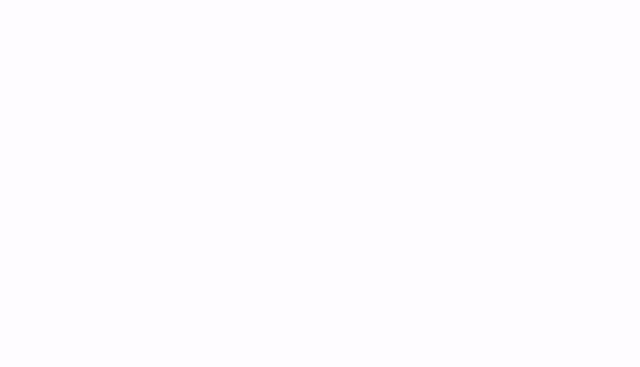
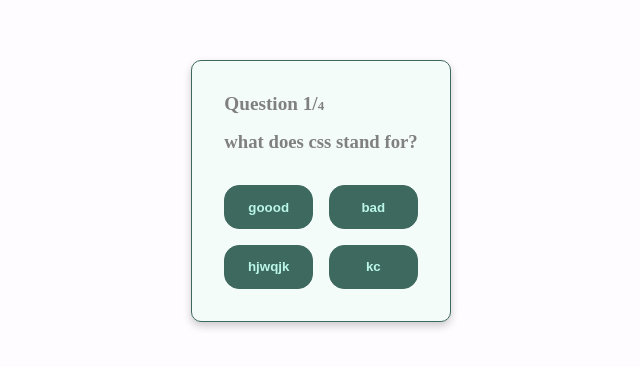
Before and after one commit to stephanniegb/QTest-quiz-repo, a React (Create React App) app in the folder my-app/: page /start in a window 1280 px wide. Shown: the part 209-576 px from the top of the page, without its empty margins (319-959 px from the left). Built offline with nearby package versions, Linux system fonts and the light colour scheme.

Commit message:
another commit

```diff
--- /dev/null
+++ b/my-app/src/Questions.json
@@ -0,0 +1,23 @@
+[
+    {"QuestionText":"what does  css stand for?","answerOptions":[
+    {"answertext":"goood","isCorrect":true},
+    {"answertext":"bad","isCorrect":true},
+    {"answertext":"hjwqjk","isCorrect":true},
+    {"answertext":"kc","isCorrect":true}]},
+    {"QuestionText":"what does html stand for?","answerOptions":[
+    {"answertext":"emma","isCorrect":true},
+    {"answertext":"goat","isCorrect":true},
+    {"answertext":"pig","isCorrect":true},
+    {"answertext":"cat","isCorrect":true}]},
+    {"QuestionText":"who is you?","answerOptions":[
+    {"answertext":"lozo","isCorrect":true},
+    {"answertext":"zobo","isCorrect":true},
+    {"answertext":"carry","isCorrect":true},
+    {"answertext":"ike","isCorrect":true}]},
+    {"QuestionText":"im okay are you?","answerOptions":[
+    {"answertext":"my leg","isCorrect":true},
+    {"answertext":"why now","isCorrect":true},
+    {"answertext":"work","isCorrect":true},
+    {"answertext":"outtt","isCorrect":true}]}
+
+]
--- a/my-app/src/components/home/Home.js
+++ b/my-app/src/components/home/Home.js
@@ -68,7 +68,16 @@ function Home({ setUser }) { // we destructure the setuser because it is an obje
       </header>
       {/* Body... */}
       <div className="home__main">
-        <h2>Welome {name}!</h2>
+        <h2>web dev 101 test</h2>
+        <div className="home__mainpara">
+        <p>
+          Topics: HTML CSS Javascript
+        </p>
+        <p>30 multiple choice questions</p>
+        </div>
+
+        <h3>Before you start:</h3>
+        <p>*You can only select your answer once*</p>
         <p>Test your knowledge of HTML and CSS here now!</p>
         <form onSubmit={handleSubmit}>
           <input
--- a/my-app/src/components/home/home.css
+++ b/my-app/src/components/home/home.css
@@ -32,12 +32,16 @@
 .home__main h2{
     color: var(--dark-green);
     font-size: 2.5em;
-    padding: 1em;
-    /* padding-bottom: 1em; */
+    padding: 0.5em;
+}
+.home__mainpara{
+    color: var(--dark-green);
+    font-weight: bold;
+    margin-bottom: 1em;
 }
 .home__main p{
-    padding: 1em;
-    font-size: 1.2em;
+    line-height: 1.5;
+    padding-bottom: 0.5em;
 }
 .home__main input{
     border: 1px solid var(--dark-green);
--- a/my-app/src/components/quiz card/QuizCard.js
+++ b/my-app/src/components/quiz card/QuizCard.js
@@ -1,11 +1,55 @@
-import React from 'react'
-// import {NameContext} from '../home/Home'
-function QuizCard({user}) {
+import { useState } from "react";
+import QuestionsData from "../../Questions.json";
+import "./quizcard.css";
+function QuizCard({ user }) {
+  const [currentQt, setCurrentQt] = useState(0);
+  const [questions, setQuestions] = useState(
+    QuestionsData.slice(currentQt, currentQt + 1)
+  );
+  const handleAnswerClick = () => {
+    setCurrentQt((prev) => prev + 1);
+    setQuestions(QuestionsData.slice(currentQt, currentQt + 1));
+    setQtNumber(qtNumber + 1)
+  console.log(currentQt); //the bug is that my initial state is not changing immediately
+
+  };
+  const [qtNumber, setQtNumber] = useState(1)
   return (
-    <div>
-      <p>{user}</p>
+    <div className="wrapper">
+      <div className="quizcard">
+        <div className="quizcard__qutDiv">
+          <span className="quizcard__qutNum">
+            Question {qtNumber}/
+            <small className="quizcard__qutNumSmall">
+              {QuestionsData.length}
+            </small>
+          </span>
+          {questions.map((item) => {
+            return <h3 className="quizcard__qut">{item.QuestionText}</h3>;
+          })}
+        </div>
+        {questions.map((ans) => {
+          return (
+            <div className="quizcard__ansDiv">
+              <button onClick={handleAnswerClick} className="ansBtn">
+                {ans.answerOptions[0].answertext}
+              </button>
+              <button onClick={handleAnswerClick} className="ansBtn">
+                {ans.answerOptions[1].answertext}
+              </button>
+              <button onClick={handleAnswerClick} className="ansBtn">
+                {ans.answerOptions[2].answertext}
+              </button>
+              <button onClick={handleAnswerClick} className="ansBtn">
+                {ans.answerOptions[3].answertext}
+              </button>
+            </div>
+          );
+        })}
+        {user}
+      </div>
     </div>
-  )
+  );
 }
 
-export default QuizCard
+export default QuizCard;
--- /dev/null
+++ b/my-app/src/components/quiz card/quizcard.css
@@ -0,0 +1,52 @@
+.wrapper {
+  display: flex;
+  justify-content: center;
+  align-items: center;
+  height: 100vh;
+}
+.quizcard {
+  display: flex;
+  flex-direction: column;
+  gap: 2rem;
+  box-shadow: 0 4px 8px 0 rgba(0, 0, 0, 0.2);
+  transition: 0.3s;
+  background-color: var(--very-light-green);
+  max-width: 50%;
+  border: 1px solid var(--dark-green);
+  border-radius: 10px;
+  padding: 2rem
+
+}
+.quizcard:hover {
+  box-shadow: 0 8px 16px 0 rgba(0, 0, 0, 0.2);
+}
+.quizcard__qutNum {
+    display: block;
+  text-align: left;
+  font-weight: bold;
+  font-size: 1.2em;
+  margin-bottom: 1rem;
+}
+.quizcard__qutNumSmall {
+  font-size: small;
+}
+.quizcard__qut {
+  text-align: center;
+}
+.quizcard__ansDiv {
+  display: grid;
+  grid-template-columns: 1fr 1fr;
+  gap: 1rem;
+}
+.ansBtn {
+  background-color: var(--dark-green);
+  color: var(--light-green);
+  border: 1px solid var(--dark-green);
+  border-radius: 15px;
+  padding: 1em;
+  font-weight: bold;
+}
+.ansBtn:hover {
+  background-color: var(--very-light-green);
+  color: var(--grey);
+}
```
Also changed, not shown: my-app/src/Notes.md (+5 -0 lines).
